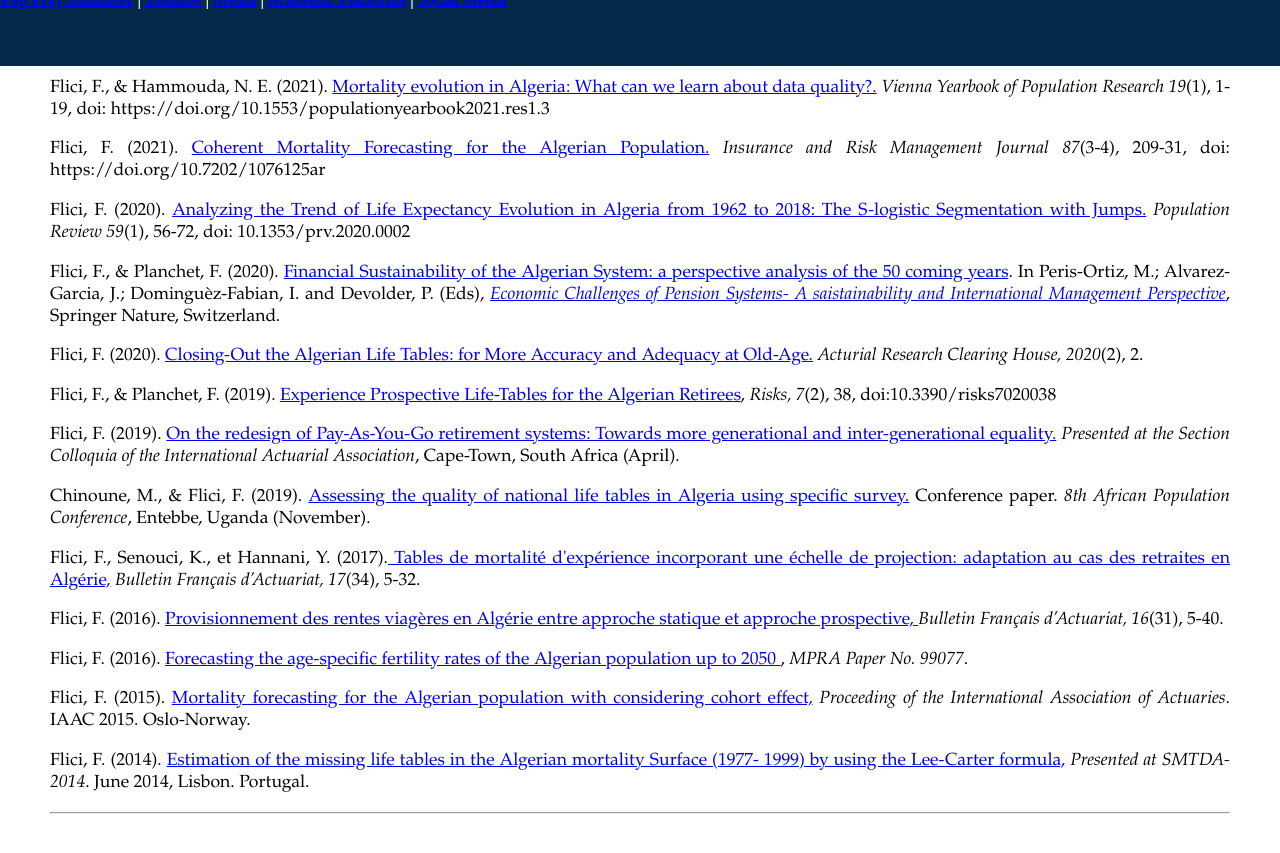
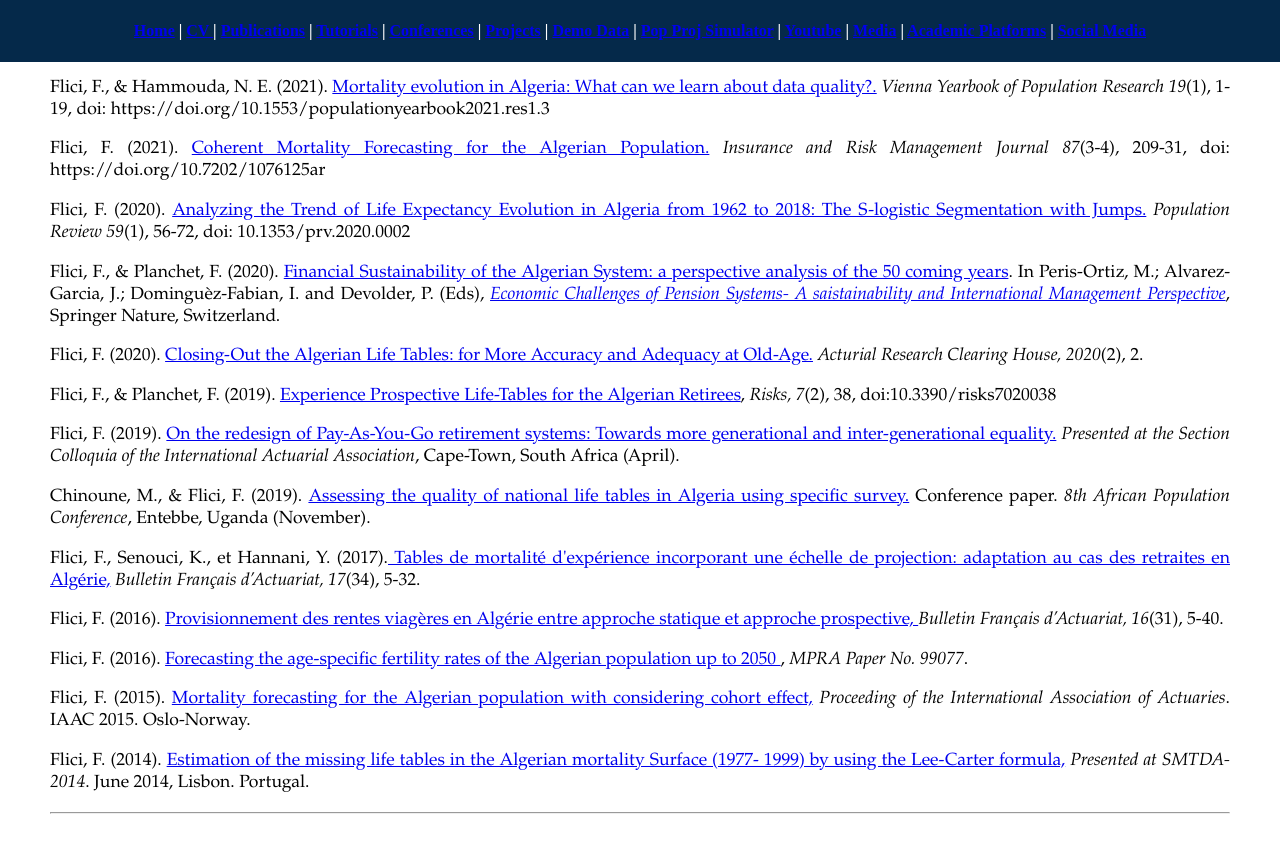
Before and after one commit to Farid-FLICI/farid-flici.github.io, a Jekyll site: the page pub.html, which Jekyll copies as it is, in a window 1280 px wide. Shown: the top 853 px of the page. Built offline with Jekyll 4.4.1, drawn with Linux system fonts in a browser that asks for light colours.

Commit message:
Update pub.html

```diff
--- a/pub.html
+++ b/pub.html
@@ -58,12 +58,9 @@
   float: center;
   color: #ffffff;
   text-align: center;
-  padding: 8px 10px;
+  padding: 6px 6px;
   text-decoration: none;
   font-size: 16px;
-  transform: translate(-50%, -50%);
-  display: block;
-
 }
 
 </style>
```
